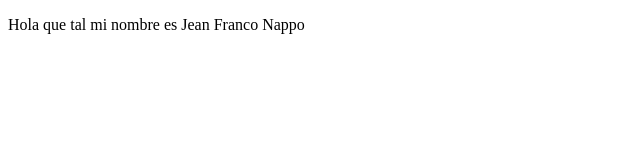
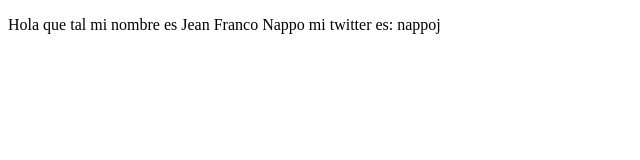
Before and after one commit to nappoj/ProyectoDemoCursoPrework, a plain HTML site: page index.html in a window 1280 px wide. Shown: the whole page, without its empty margins (0-640 px from the left). Drawn offline with Linux system fonts and the light colour scheme.

Commit message:
cambios agregamos sitio de twicth

```diff
--- a/index.html
+++ b/index.html
@@ -9,7 +9,7 @@
 <body>
     <p>
 
-        Hola que tal mi nombre es Jean Franco Nappo
+        Hola que tal mi nombre es Jean Franco Nappo mi twitter es: nappoj
      </p>
 
 </body>
```
